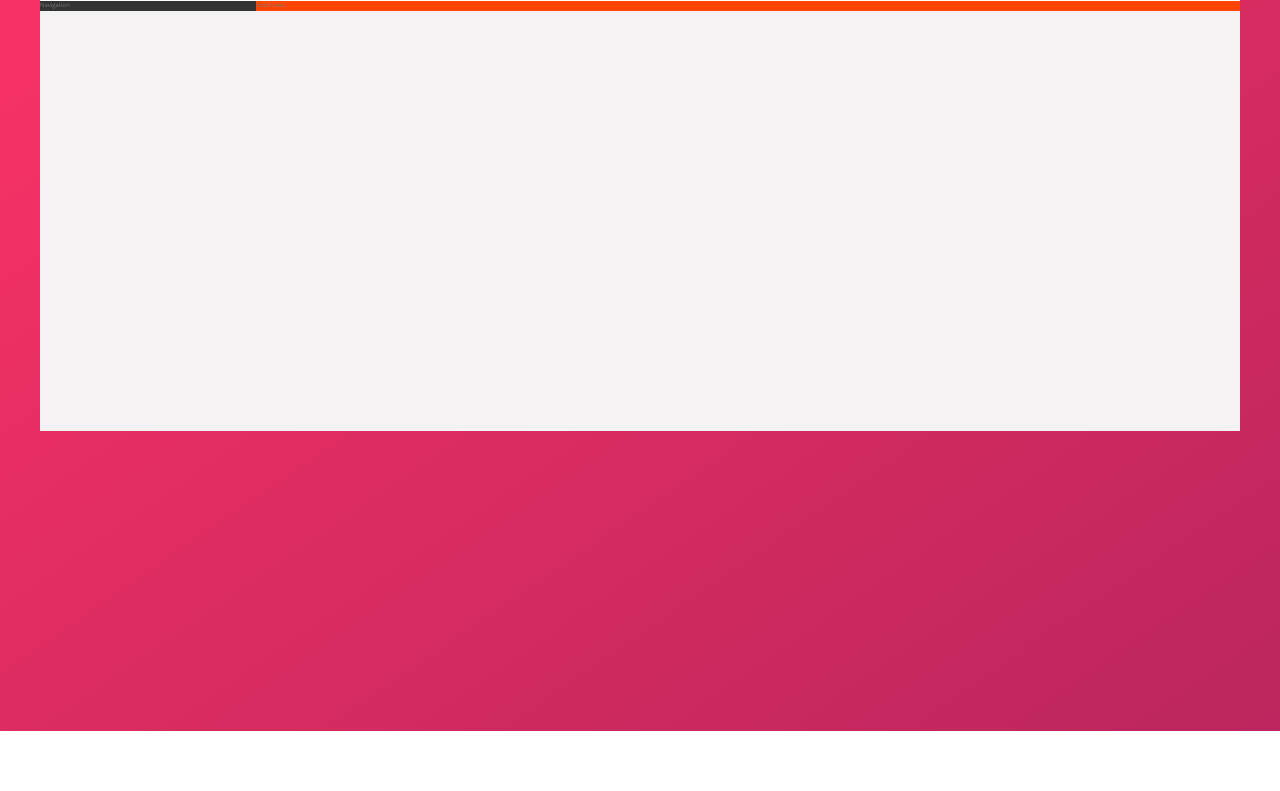
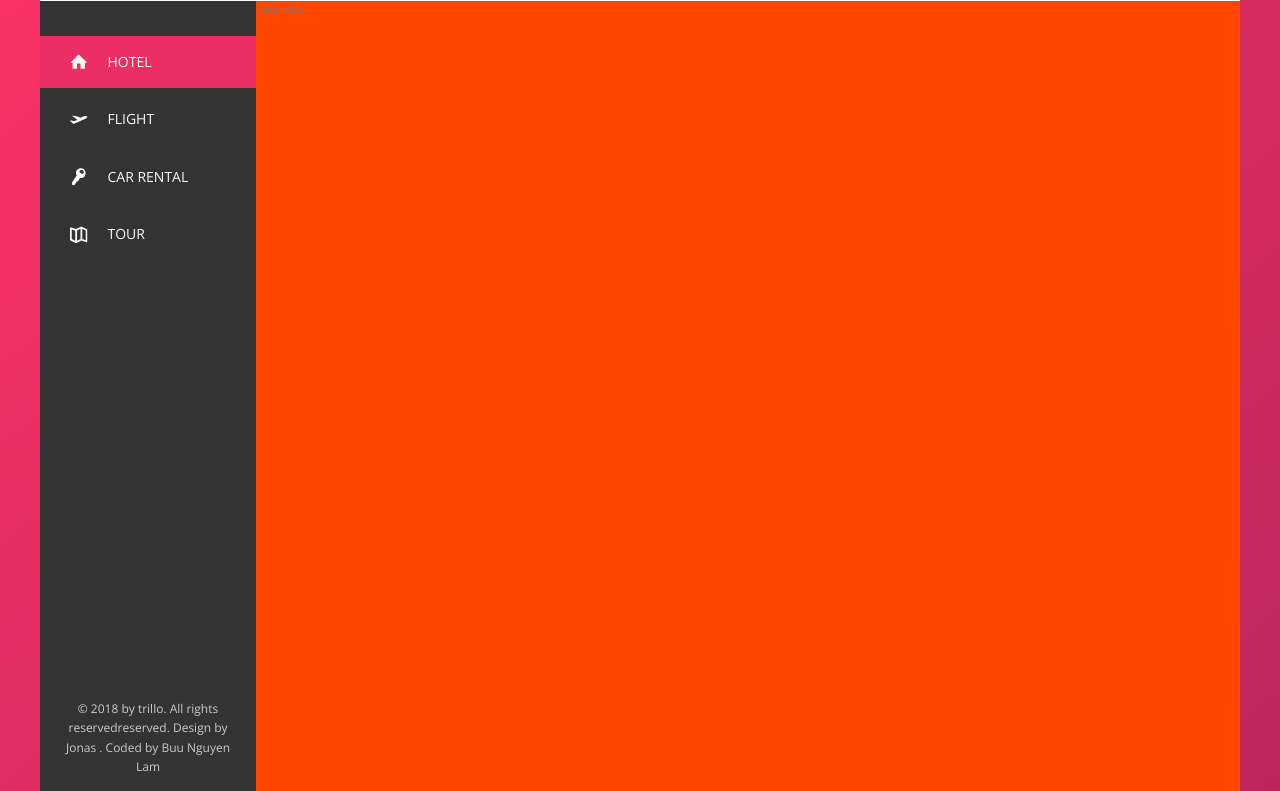
Before and after one commit to nguyenlambuu/trillo, a website: page index.html in a window 1280 px wide. Shown: the part 149-940 px from the top of the page. Before the commit the page ends 880 px from the top, so only its background shows below. Drawn offline with nearby package versions, Linux system fonts and the light colour scheme.

Commit message:
Build the navigation use scaleY, multiple transition properties with different setting and currentColor variable

```diff
--- a/index.html
+++ b/index.html
@@ -48,7 +48,44 @@
 
             <div class="content">
                 <nav class="sidebar">
-                    Navigation
+                    <ul class="side-nav">
+                        <li class="side-nav__item side-nav__item--active">
+                            <a href="#" class="side-nav__link">
+                                <svg class="side-nav__icon">
+                                    <use xlink:href='img/sprite.svg#icon-home'></use>
+                                </svg>
+                                <span>Hotel</span>
+                            </a>
+                        </li>
+                        <li class="side-nav__item">
+                            <a href="#" class="side-nav__link">
+                                <svg class="side-nav__icon">
+                                    <use xlink:href='img/sprite.svg#icon-aircraft-take-off'></use>
+                                </svg>
+                                <span>Flight</span>
+                            </a>
+                        </li>
+                        <li class="side-nav__item">
+                            <a href="#" class="side-nav__link">
+                                <svg class="side-nav__icon">
+                                    <use xlink:href='img/sprite.svg#icon-key'></use>
+                                </svg>
+                                <span>Car rental</span>
+                            </a>
+                        </li>
+                        <li class="side-nav__item">
+                            <a href="#" class="side-nav__link">
+                                <svg class="side-nav__icon">
+                                    <use xlink:href='img/sprite.svg#icon-map'></use>
+                                </svg>
+                                <span>Tour</span>
+                            </a>
+                        </li>
+                    </ul>
+
+                    <div class="legal">
+                        &copy; 2018 by trillo. All rights reservedreserved. Design by Jonas . Coded by Buu Nguyen Lam
+                    </div>
                 </nav>
 
                 <main class="hotel-view">
--- a/sass/_components.scss
+++ b/sass/_components.scss
@@ -120,3 +120,74 @@
         margin-right: 1rem;
     }
 }
+
+
+//--------------------------------
+//---- SIDE BAR NAVIGATION
+
+.side-nav {
+    font-size: 1.4rem;
+    list-style: none;
+    margin-top: 3.5rem;
+
+    &__item{
+        position: relative;
+
+        &:not(:last-child) {
+            margin-bottom: .5rem;
+        }
+    }
+
+    &__item::before {
+        content: "";
+        position: absolute;
+        top: 0;
+        left: 0;
+        height: 100%;
+        width: 3px;
+        background-color: var(--color-primary);
+        transform: scaleY(0);
+        transition: transform .2s, width .4s cubic-bezier(1,0,0,1) .2s, background-color .1s;
+        // transition for transform:scaleY starts with .2s, then with: from 3px to 100% is delayed .2s and starts with .4s, background-color light starts with .1s when user clicked
+    }
+
+    &__item:hover::before,
+    &__item--active::before {
+        transform: scaleY(1);
+        width: 100%;
+    }
+
+    &__item:active::before {
+        background-color: var(--color-primary-light);
+    }
+
+    &__link:link,
+    &__link:visited {
+        color: var(--color-grey-light-1);
+        text-decoration: none;
+        text-transform: uppercase;
+        display: block;
+        padding: 1.5rem 3rem;
+        position: relative;
+        z-index: 10; // z-index only works with position property
+
+        display: flex;
+        align-items: center;
+    }
+
+    &__icon {
+        width: 1.75rem;
+        height: 1.75rem;
+        margin-right: 2rem;
+        fill: currentColor; // basically is just the color of the current element or the parent element
+    }
+}
+//--------------------------------
+//---- LEGAL TEXT
+
+.legal {
+    font-size: 1.2rem;
+    color: var(--color-grey-light-4);
+    text-align: center;
+    padding: 2.5rem;
+}
--- a/sass/_layout.scss
+++ b/sass/_layout.scss
@@ -30,11 +30,18 @@
     background-color: var(--color-grey-dark-1);
 
     flex: 0 0 18%;
+
+    display: flex;
+    flex-direction: column;
+    justify-content: space-between;
 }
 
 .hotel-view {
-    // background-color: #fff;
+    background-color: #fff;
+
+    //TEST
     background-color: orangered;
+    height: 80rem;
 
     flex: 1; // grow as much as they can (100% - 18%)
 
```
Also changed, not shown: css/style.css.
